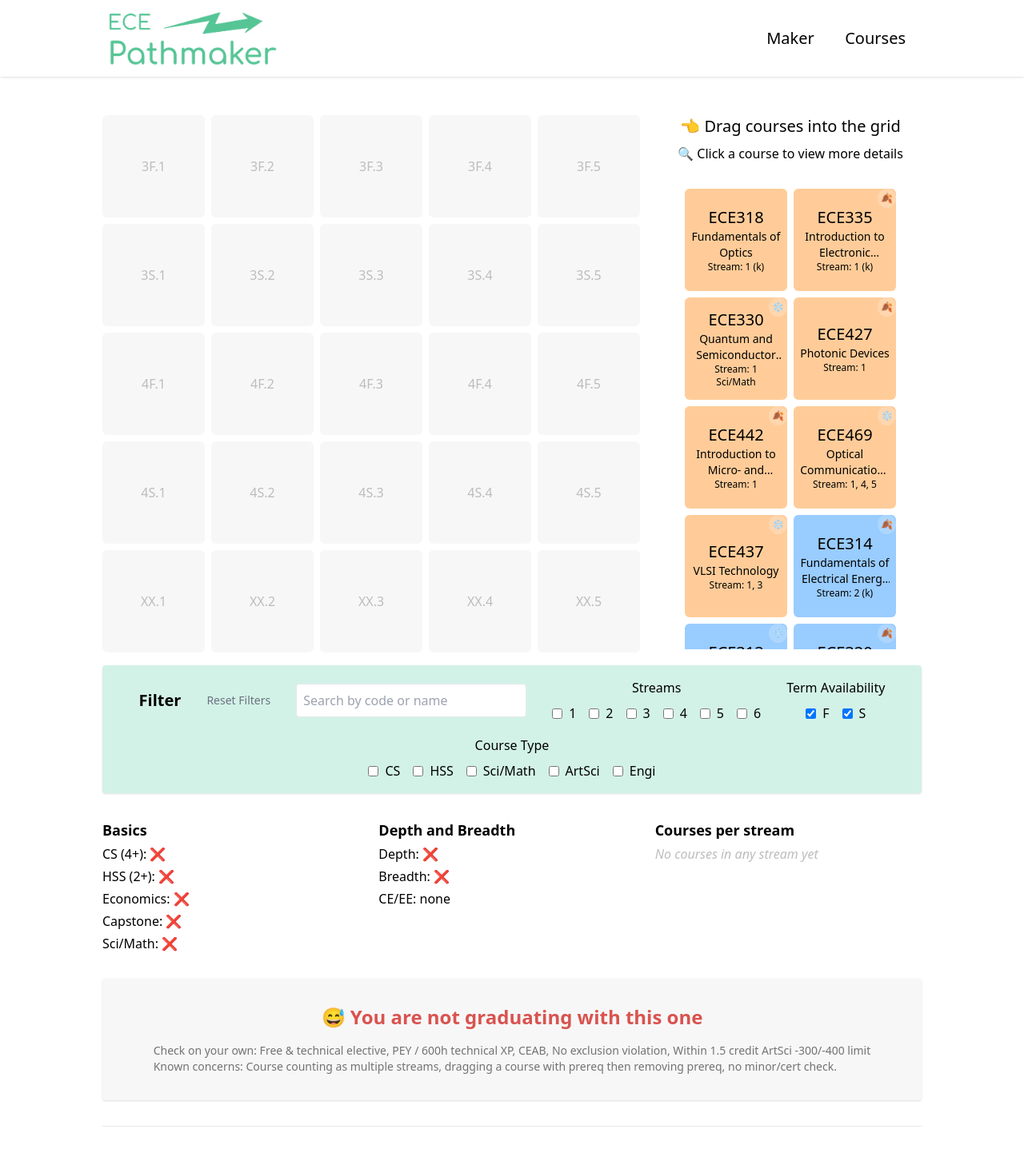
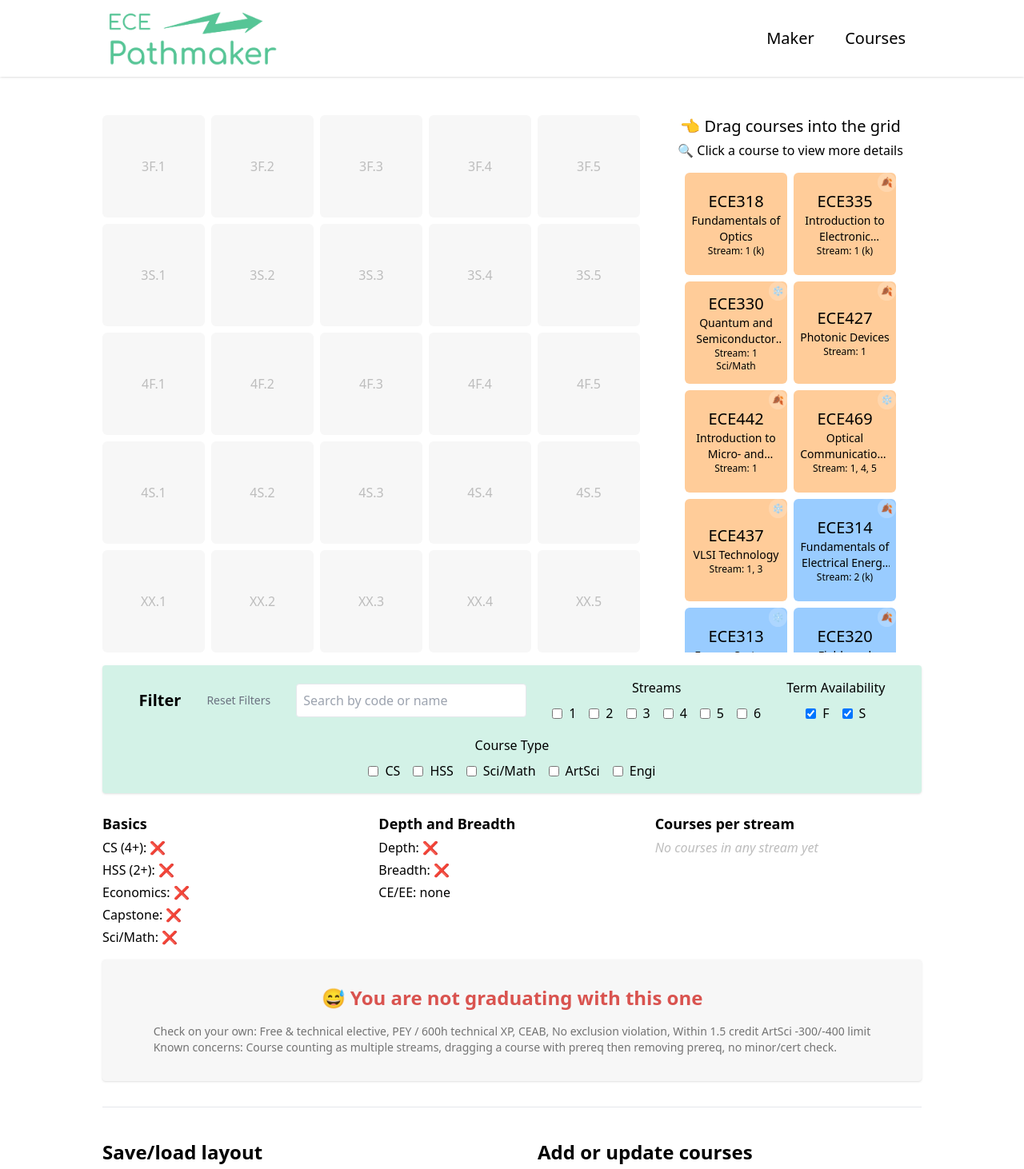
Before and after one commit to sunnwydays/ecepathmaker, a React (Vite) app: page / in a window 1280 px wide. Shown: the top 1462 px of the page at 80% size. Built offline with nearby package versions, Linux system fonts and the light colour scheme.

Commit message:
Decrease spacing

```diff
--- a/src/components/CourseForm.tsx
+++ b/src/components/CourseForm.tsx
@@ -155,7 +155,7 @@ const CourseForm:FC<CourseFormProps> = ({ setCourses, setCoursesUsed }) => {
 
     return (
         <section>
-            <h2 className="mt-12 mb-8 text-2xl font-semibold">Add or update courses</h2>
+            <h2 className="mt-10 mb-6 text-2xl font-semibold">Add or update courses</h2>
             <form onSubmit={handleSubmit} className="flex flex-col gap-4" data-testid="course-form">
                 {/* Course Identifier Section */}
                 <div className="space-y-2">
--- a/src/components/CourseGrid.tsx
+++ b/src/components/CourseGrid.tsx
@@ -296,15 +296,15 @@ const CourseGrid:FC<CourseGridProps> = ({ courses, coursesOnGrid, coursesUsed, s
                 </div>
                 <div>
                     {/* Courses to choose from */}
-                    <h2 className="lg:block hidden mb-2 text-xl font-medium text-center">👈 Drag courses into the grid</h2>
-                    <h2 className="lg:block hidden mb-8 text-center">🔍 Click a course to view more details</h2>
-                    <h2 className="lg:hidden block mb-4 text-xl text-center">
+                    <h2 className="lg:block hidden mb-1 text-xl font-medium text-center">👈 Drag courses into the grid</h2>
+                    <h2 className="lg:block hidden mb-4 text-center">🔍 Click a course to view more details</h2>
+                    <h2 className="lg:hidden block mb-2 text-lg text-center">
                         ☝️ Hold and drag courses into the grid,<br/>
                         🔍 Click a course to view more details
                     </h2>
                     <div className="
                         flex flex-wrap gap-2
-                        lg:max-h-[36rem] max-h-[24rem]
+                        lg:max-h-[37.5rem] max-h-[22rem]
                         lg:w-full w-wps
                         overflow-y-auto
                         justify-center
--- a/src/components/WillYouGraduate.tsx
+++ b/src/components/WillYouGraduate.tsx
@@ -39,7 +39,7 @@ const WillYouGraduate: FC<WillYouGraduateProps> = ({ conditions }) => {
     };
 
     return (
-        <div className="mt-8">
+        <div className="mt-6">
             <div className="grid grid-cols-3 gap-3">
                 <div>
                     <h3 className="text-lg font-semibold mb-1">Basics</h3>
@@ -87,7 +87,7 @@ const WillYouGraduate: FC<WillYouGraduateProps> = ({ conditions }) => {
                     )}
                 </div>
             </div>
-            <div className='mt-8 p-8 flex flex-col items-center justify-center w-full bg-neutral1 rounded shadow'>
+            <div className='mt-4 p-8 flex flex-col items-center justify-center w-full bg-neutral1 rounded shadow'>
                 { graduation ? <h2 className="text-2xl font-semibold text-green3">🎓 You graduate</h2>
                 : <h2 className="text-2xl font-semibold text-comp3">😅 You are not graduating with this one</h2> }
                 <div className='text-neutral-500 mt-4 text-sm'>
--- a/src/pages/Maker.tsx
+++ b/src/pages/Maker.tsx
@@ -39,7 +39,7 @@ const Maker = () => {
             <hr className="mt-8 stroke-2"/>
             <div className="grid md:grid-cols-2 grid-cols-1 gap-x-16">
                 <div>
-                    <h2 className="mt-12 mb-8 text-2xl font-semibold">Save/load layout</h2>
+                    <h2 className="mt-10 mb-6 text-2xl font-semibold">Save/load layout</h2>
                     <p className="mb-2 max-w-xl">Copy this string and save it for later</p>
                     <StringDisplay
                         courses={courses}
```
